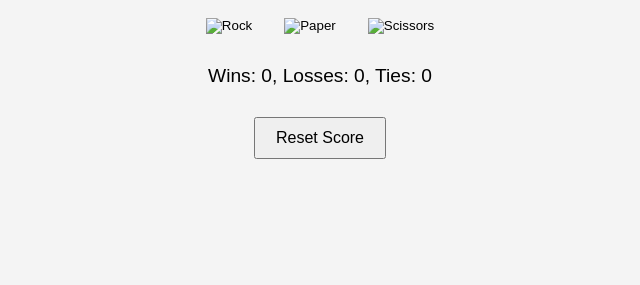
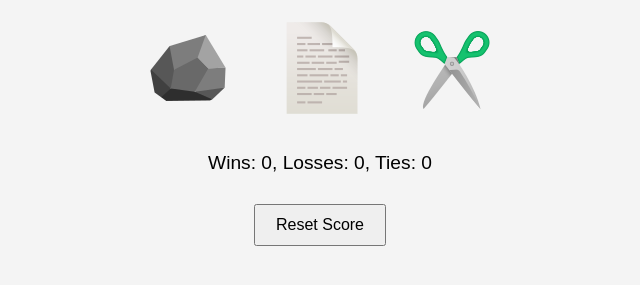
Before and after one commit to prabhhhuu/rock-paper-scissor, a plain HTML site: page index.html in a window 1280 px wide. Shown: the part 113-398 px from the top of the page, without its empty margins (320-960 px from the left). Drawn offline with Linux system fonts and the light colour scheme.

Commit message:
Update index.html

```diff
--- a/index.html
+++ b/index.html
@@ -13,13 +13,13 @@
 
   <div class="buttons">
     <button onclick="playGame('Rock')">
-      <img src="/png/rock-emoji.png" alt="Rock">
+      <img src="/Simple game/png/rock-emoji.png" alt="Rock">
     </button>
     <button onclick="playGame('Paper')">
-      <img src="/png/page-facing-up.png" alt="Paper">
+      <img src="/Simple game/png/page-facing-up.png" alt="Paper">
     </button>
     <button onclick="playGame('Scissors')">
-      <img src="png/scissors-emoji.png" alt="Scissors">
+      <img src="/Simple game/png/scissors-emoji.png" alt="Scissors">
     </button>
   </div>
 
```
